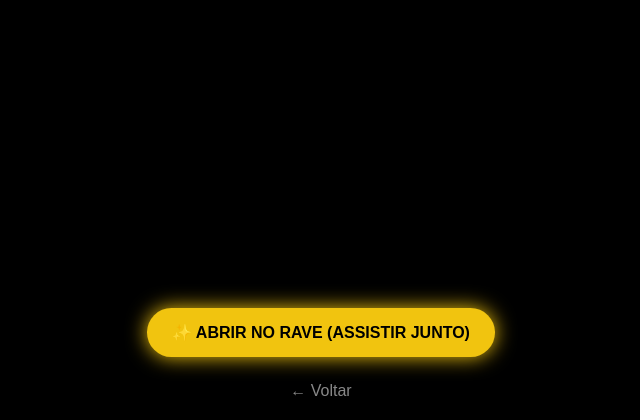
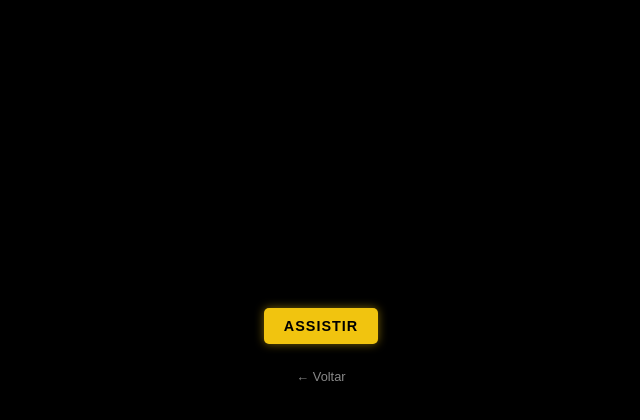
Before and after one commit to clairtonslv45-ai/zathura-stream, a Flask app: page /player in a window 1280 px wide. Shown: the part 432-852 px from the top of the page, without its empty margins (319-959 px from the left). After the commit the page ends 813 px from the top, so only its background shows below. Run offline with Flask 3, Linux system fonts and the light colour scheme.

Commit message:
Ajustado botão do player: tamanho menor e texto ASSISTIR

```diff
--- a/templates/filme.html
+++ b/templates/filme.html
@@ -9,12 +9,24 @@
         .video-container { position: relative; padding-bottom: 56.25%; height: 0; overflow: hidden; }
         .video-container iframe { position: absolute; top: 0; left: 0; width: 100%; height: 100%; border: 0; }
         .controls { padding: 20px; }
+
+        /* Botão Amarelo Ajustado */
         .btn-rave {
-            background: #f1c40f; color: #000; padding: 15px 25px;
-            text-decoration: none; font-weight: bold; border-radius: 50px;
-            display: inline-block; box-shadow: 0 0 20px #f1c40f; margin-bottom: 15px;
+            background: #f1c40f;
+            color: #000;
+            padding: 10px 20px; /* Tamanho reduzido */
+            text-decoration: none;
+            font-weight: bold;
+            font-size: 0.9rem; /* Texto um pouco menor */
+            border-radius: 5px; /* Formato mais retangular/discreto */
+            display: inline-block;
+            box-shadow: 0 0 10px rgba(241, 196, 15, 0.5);
+            margin-bottom: 15px;
+            text-transform: uppercase;
+            letter-spacing: 1px;
         }
-        .btn-back { color: #888; text-decoration: none; display: block; margin-top: 10px; }
+
+        .btn-back { color: #888; text-decoration: none; display: block; margin-top: 10px; font-size: 0.8rem; }
     </style>
 </head>
 <body>
@@ -22,7 +34,7 @@
         <iframe src="{{ filme.link }}" allowfullscreen></iframe>
     </div>
     <div class="controls">
-        <a href="{{ filme.rave }}" class="btn-rave">✨ ABRIR NO RAVE (ASSISTIR JUNTO)</a>
+        <a href="{{ filme.rave }}" class="btn-rave">ASSISTIR</a>
         <a href="javascript:history.back()" class="btn-back">← Voltar</a>
     </div>
 </body>
```
